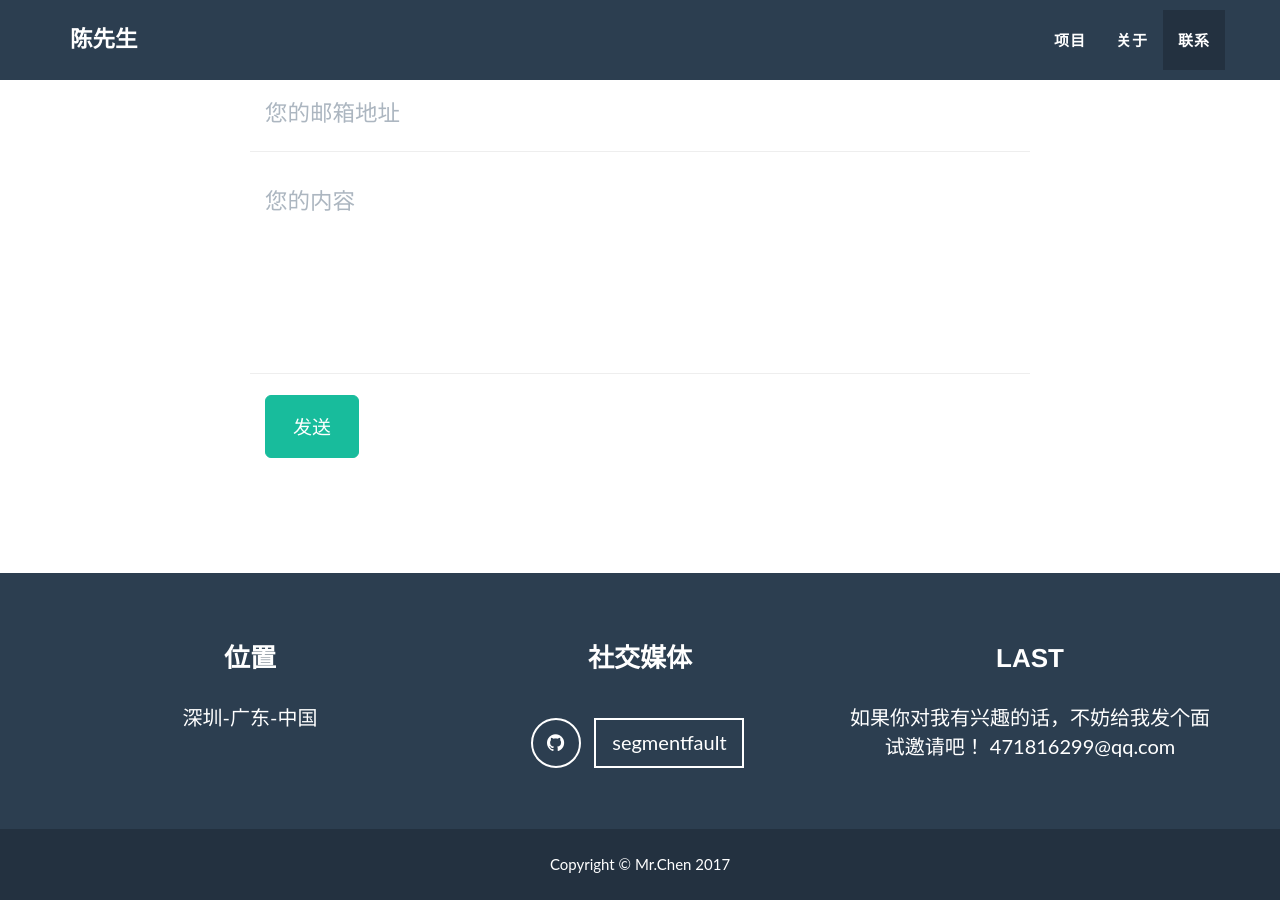
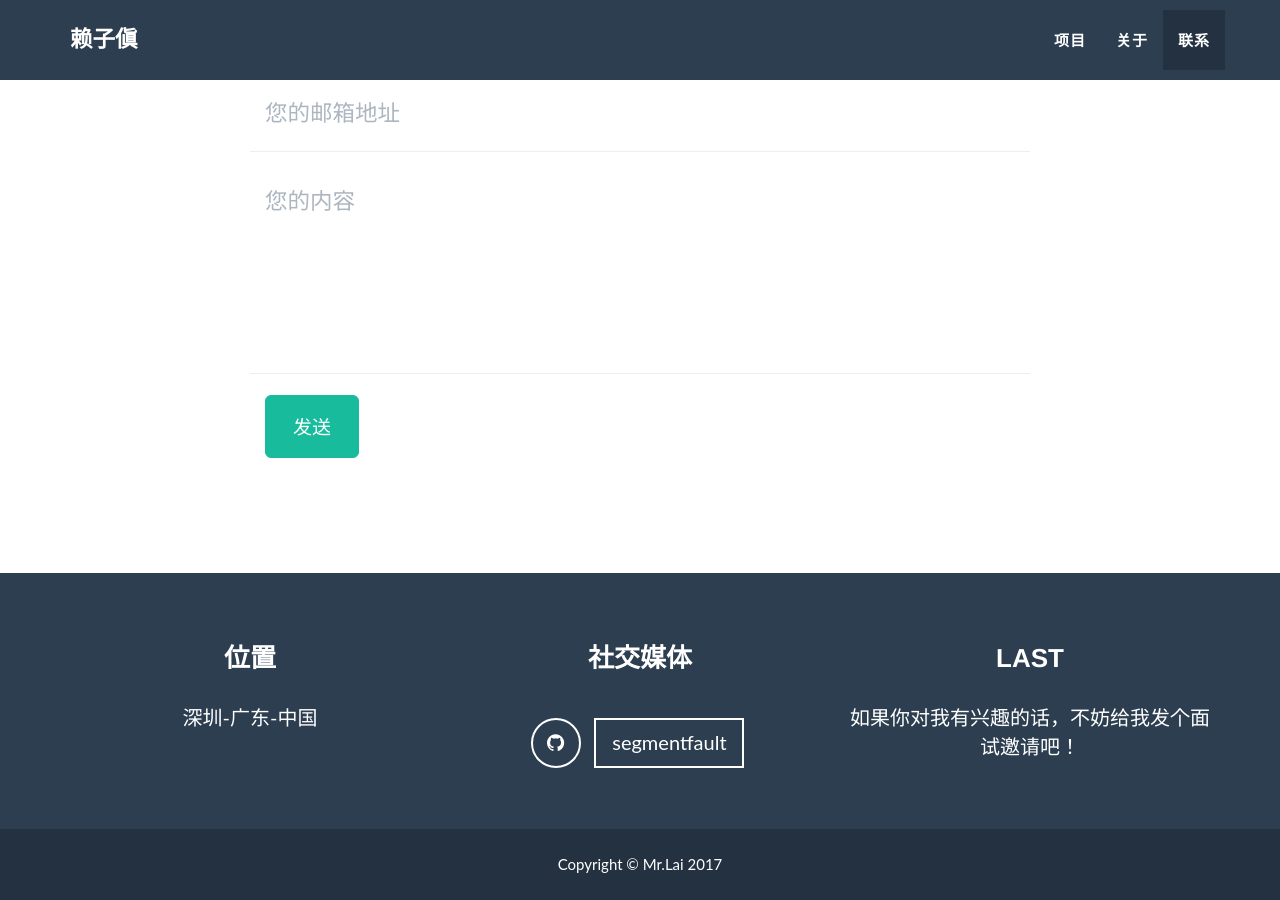
Before and after one commit to TopsyLai/myhomepage, a Jekyll site: the page built from index.html, in a window 1280 px wide and 900 px high, scrolled down 2037 px. Built offline with Jekyll 4.4.1, drawn with Linux system fonts in a browser that asks for light colours; some web fonts are replaced.

Commit message:
Update _config.yml

```diff
--- a/_config.yml
+++ b/_config.yml
@@ -1,10 +1,10 @@
 # Site settings
-title: 陈先生
-email: 471816299@qq.com
-url: https://0wade.github.io/myhomepage
+title: 赖子傎
+email: 243312648@qq.com
+url: https://topsylai.github.io/myhomepage/
 description: "Web前端开发者一枚，喜欢JS，特别是原生JS，有轻微代码洁癖，喜欢钻研新鲜的小玩意，喜欢和人合作开发许多小东西，对于如何提升用户体验很有兴趣."
 skills: "Web前端开发 - JS工程师 - HTML5"
-meta_author: 0zero Chen
+meta_author: Topsy.Lai
 
 # Google webmaster tools
 google_verify:
@@ -20,7 +20,7 @@ contact: static
 
 # If you use disqus you need disqus shortname
 # https://help.disqus.com/customer/portal/articles/466208
-disqus_shortname: 0zero
+disqus_shortname: Topsy
 # Color settings (hex-codes without the leading hash-tag)
 color:
   primary: 18bc9c #80B3FF
@@ -30,7 +30,7 @@ color:
 
 # Footer settings
 footer:
-  copyright: Mr.Chen
+  copyright: Mr.Lai
   location: 位置
   social: 社交媒体
   credits: Last
@@ -46,16 +46,14 @@ social:
   ##- title: bitbucket
   ##  url:
   - title: github
-    url: http://github.com/0wade
+    url: http://github.com/TopsyLai
 # Postal address (add as many lines as necessary)
 address:
   - line: 深圳-广东-中国
 
 # Credits content
-credits: '如果你对我有兴趣的话，不妨给我发个面试邀请吧！ 471816299@qq.com'
+credits: '如果你对我有兴趣的话，不妨给我发个面试邀请吧！'
 
 # Build settings
 markdown: kramdown
 permalink: pretty
-
-theme: jekyll-theme-cayman
```
